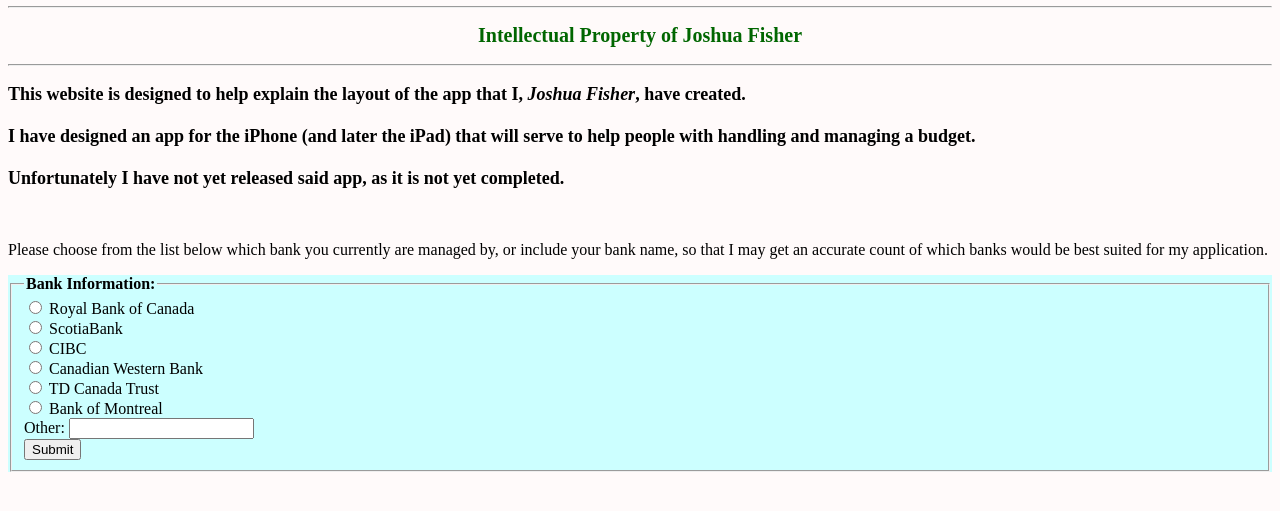
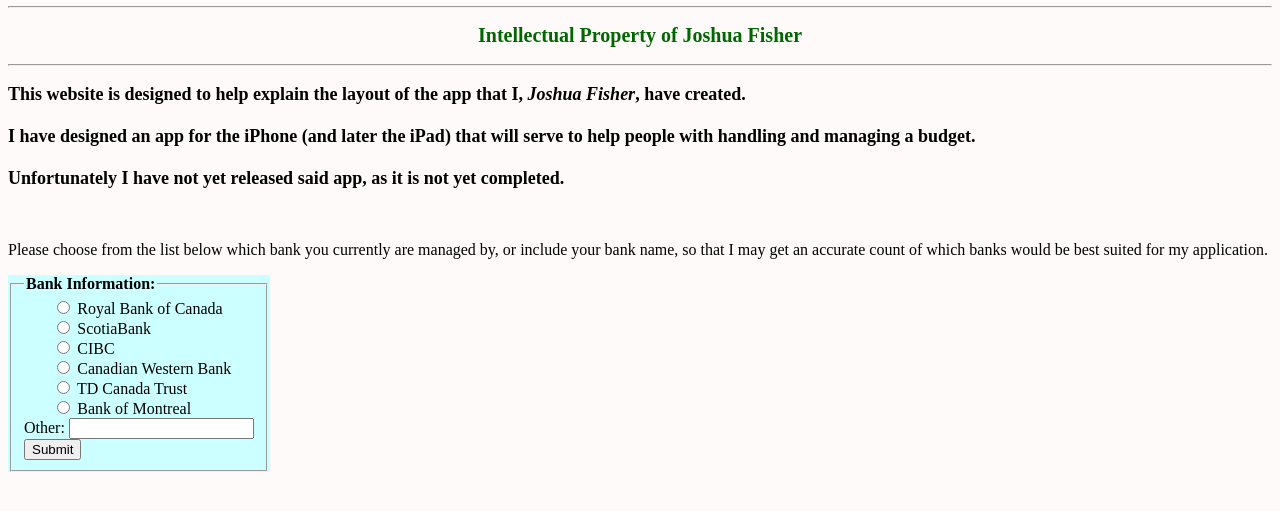
Before and after one commit to jfisha96/Josh, a plain HTML site: page index.html in a window 1280 px wide. Shown: the part 147-658 px from the top of the page. Drawn offline with Linux system fonts and the light colour scheme.

Commit message:
Class input

```diff
--- a/index.html
+++ b/index.html
@@ -23,21 +23,21 @@
 		<form>
 			<fieldset>
 			<legend><b>Bank Information:</b></legend>
-			<input type="radio" name="bank" value="Royal Bank of Canada"> Royal Bank of Canada
+			<input class="radio-bank" type="radio" name="bank" value="Royal Bank of Canada"> Royal Bank of Canada
 			<br>
-			<input type="radio" name="bank" value="ScotiaBank"> ScotiaBank
+			<input class="radio-bank" type="radio" name="bank" value="Scotiabank"> ScotiaBank
 			<br>
-			<input type="radio" name="bank" value="CIBC"> CIBC
+			<input class="radio-bank" type="radio" name="bank" value="CIBC"> CIBC
 			<br>
-			<input type="radio" name="bank" value="Canadian Western Bank"> Canadian Western Bank
+			<input class="radio-bank" type="radio" name="bank" value="Canadian Western Bank"> Canadian Western Bank
 			<br>
-			<input type="radio" name="bank" value="TD Canada Trust"> TD Canada Trust
+			<input class="radio-bank" type="radio" name="bank" value="TD Canada Trust"> TD Canada Trust
 			<br>
-			<input type="radio" name="bank" value="Bank of Montreal"> Bank of Montreal
+			<input class="radio-bank" type="radio" name="bank" value="Bank of Montreal"> Bank of Montreal
 			<br>
-			Other: <input type="text" name="bank" value="">
+			<label for="Other">Other:</label> <input type="text" name="bank" value="">
 			<br>
-			<input type="submit" value="Submit">
+			<input class="submit" type="submit" value="Submit">
 			</fieldset>
 		</form>
 
--- a/mystyle.css
+++ b/mystyle.css
@@ -37,6 +37,7 @@ h2 		{
 }
 form	{
 	background-color: #CCFFFF;
+	float: left;
 }
 table 	{
 	width: 100%;
@@ -84,3 +85,6 @@ ul#menu li a:hover {
 address {
 	text-align: center;
 }
+.radio-bank {
+	margin-left: 2.5em;
+}
```
Also changed, not shown: Banks.html (+1 -1 lines).
